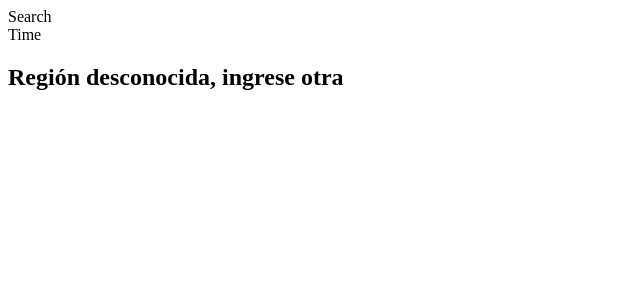
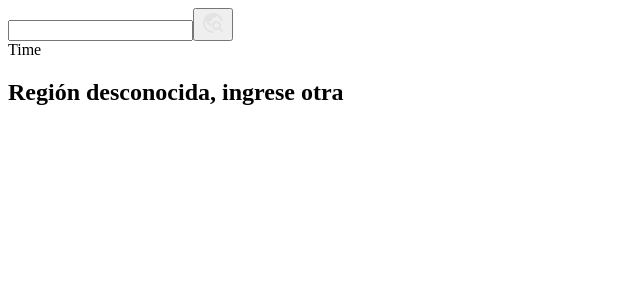
Before and after one commit to acnielwilliams08/weather-app-v2, a React (Vite) app: page / in a window 1280 px wide. Shown: the top 300 px of the page, without its empty margins (0-640 px from the left). Built offline with nearby package versions, Linux system fonts and the light colour scheme; no server answers.

Commit message:
Haciendo la funcionalidad del search para retornar un nombre de region

```diff
--- a/src/WeatherApp.tsx
+++ b/src/WeatherApp.tsx
@@ -1,14 +1,20 @@
 import { Search, Time } from "./components/header";
 import { DownMain, TopMain } from "./components/contenMain";
 import { useGetApi } from "./hooks/useGetApi";
+import { useState } from "react";
 
 export const WeatherApp = () => {
-  const { doc, isLoading } = useGetApi("Cuba");
+  const [region, setRegion] = useState("Cuba");
+  const { doc, isLoading } = useGetApi(region);
+
+  const onInputSubmit = (value: string) => {
+    setRegion(value);
+  };
 
   return (
     <>
       <header>
-        <Search></Search>
+        <Search onInputSubmit={onInputSubmit}></Search>
         <Time></Time>
       </header>
 
--- a/src/components/header/Search.tsx
+++ b/src/components/header/Search.tsx
@@ -1,3 +1,28 @@
-export const Search = () => {
-  return <div>Search</div>;
+import { useRef } from "react";
+import searchIcon from "../../assets/travel_explore_24dp_E3E3E3_FILL0_wght400_GRAD0_opsz24.png";
+
+interface SearchProps {
+  onInputSubmit: (value: string) => void;
+}
+
+export const Search: React.FC<SearchProps> = ({ onInputSubmit }) => {
+  const inputRef = useRef<HTMLInputElement>(null);
+
+  const handlerSubmit = (e: React.FormEvent<HTMLFormElement>) => {
+    e.preventDefault();
+
+    if (!inputRef.current) return;
+
+    onInputSubmit(inputRef.current.value);
+  };
+
+  return (
+    <form onSubmit={handlerSubmit} className="input_container">
+      <input ref={inputRef} type="text" className="input" />
+
+      <button className="input_button">
+        <img src={searchIcon} alt="icon" />
+      </button>
+    </form>
+  );
 };
--- a/src/helpers/getFetch.ts
+++ b/src/helpers/getFetch.ts
@@ -12,6 +12,6 @@ export const getFetch = async (region: string = "Cuba") => {
     return data;
   } catch (error) {
     console.error(error);
-    return error;
+    return null;
   }
 };
--- a/src/hooks/useGetApi.ts
+++ b/src/hooks/useGetApi.ts
@@ -28,12 +28,18 @@ export const useGetApi = (region: string = "Cuba") => {
 
   const getDoc = async () => {
     const data = await getFetch(region);
+
+    if (!data) {
+      setDoc(undefined);
+      return;
+    }
+
     setDoc({ ...data });
   };
 
   useEffect(() => {
     getDoc().finally(() => setIsLoading(false));
-  }, []);
+  }, [region]);
 
   return { doc, isLoading };
 };
```
Also changed, not shown: src/assets/search_24dp_E3E3E3_FILL0_wght400_GRAD0_opsz24.png (added), src/assets/travel_explore_24dp_E3E3E3_FILL0_wght400_GRAD0_opsz24.png (added).
